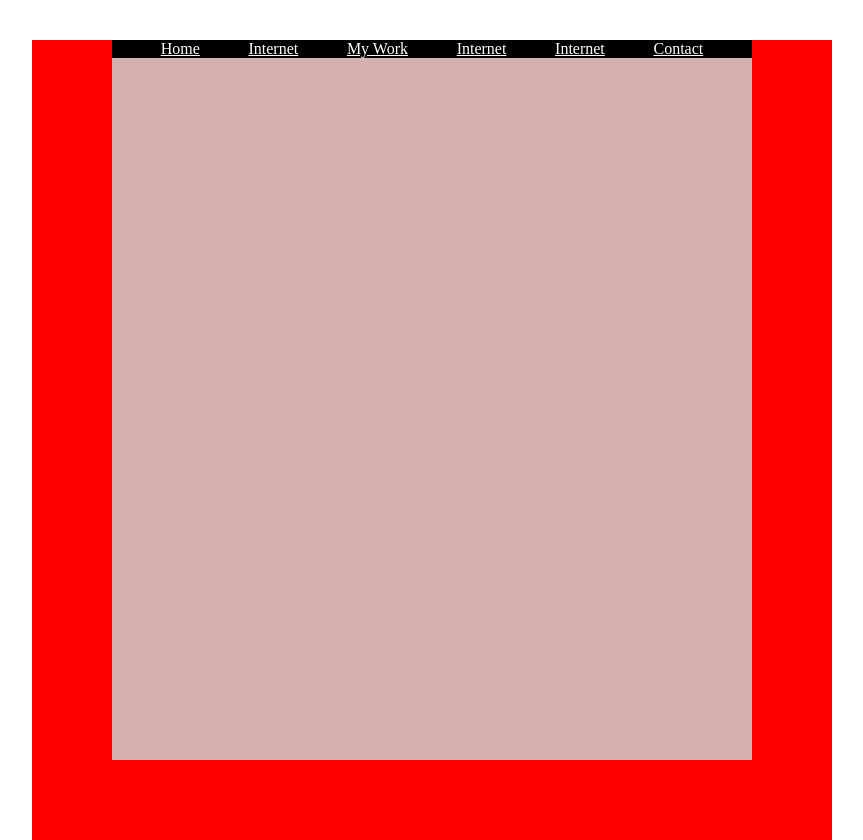
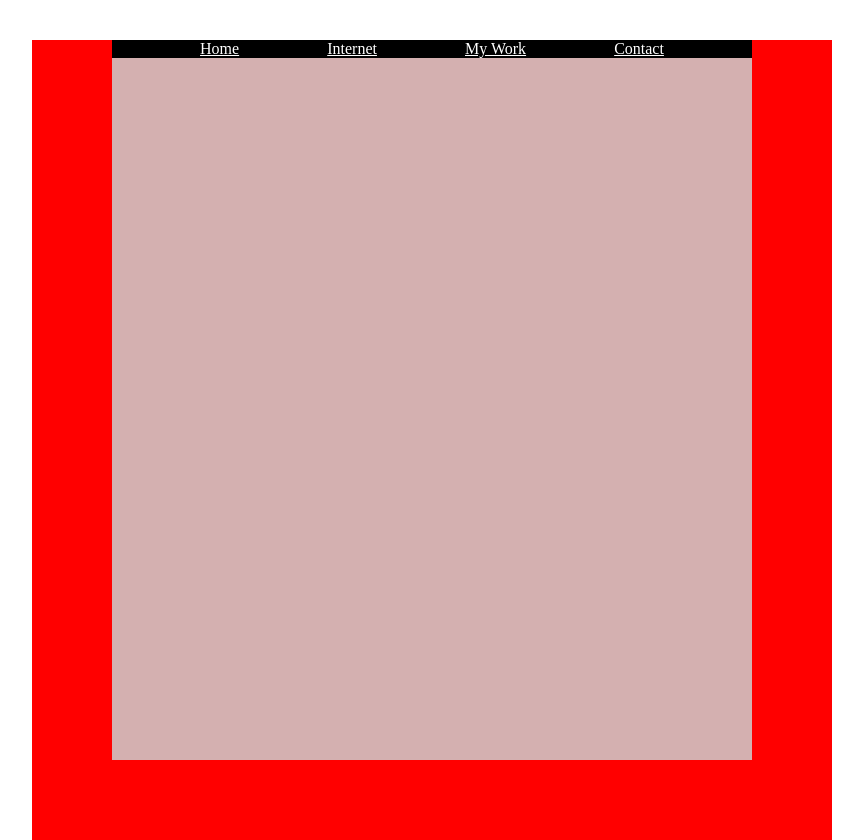
Before and after one commit to SyedMuzamilShah/IndexFile, a plain HTML site: page oldpage.html in a window 1280 px wide. Shown: the whole page, without its empty margins (208-1071 px from the left). Drawn offline with Linux system fonts and the light colour scheme.

Commit message:
Delete Some Line f Code

```diff
--- a/oldpage.html
+++ b/oldpage.html
@@ -42,8 +42,6 @@
                     <a href="#">Home</a>
                     <a href="#">Internet</a>
                     <a href="#">My Work</a>
-                    <a href="#">Internet</a>
-                    <a href="#">Internet</a>
                     <a href="#">Contact</a>
                 </nav>
             </div>
```
